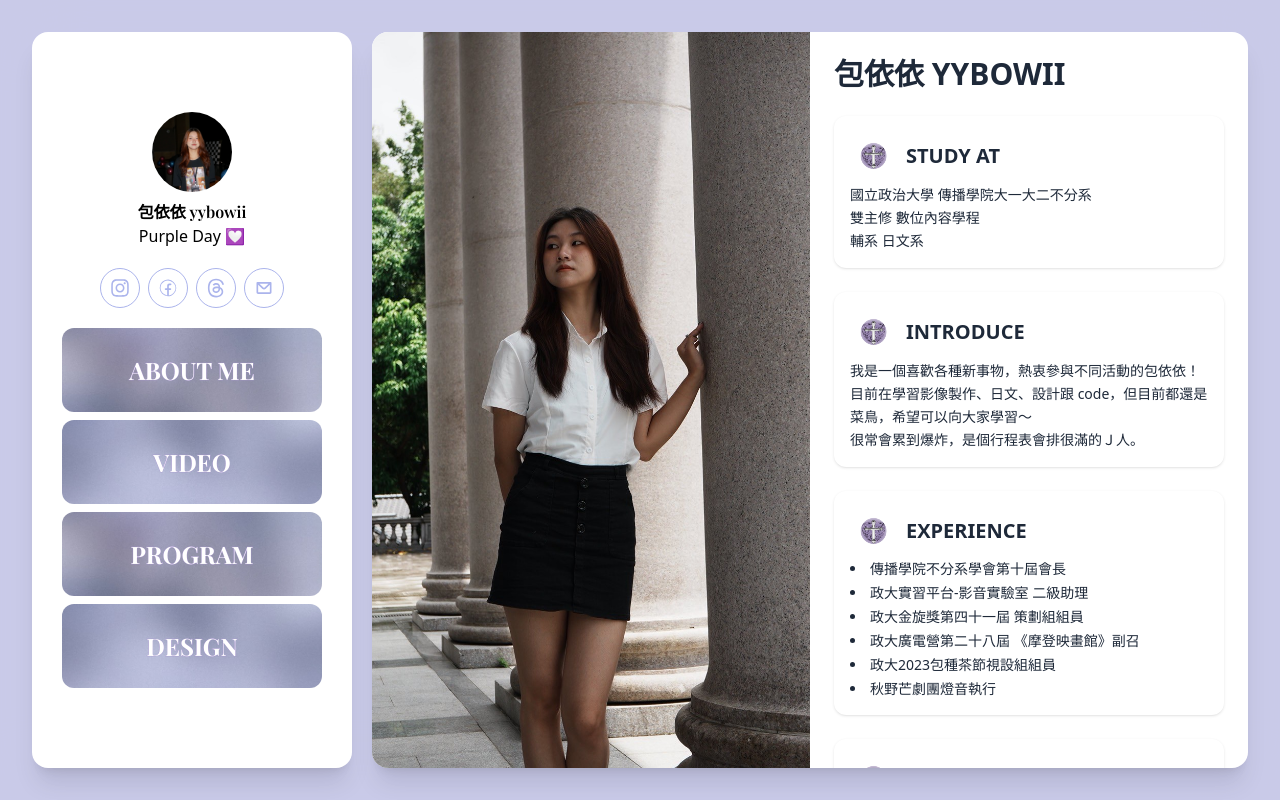
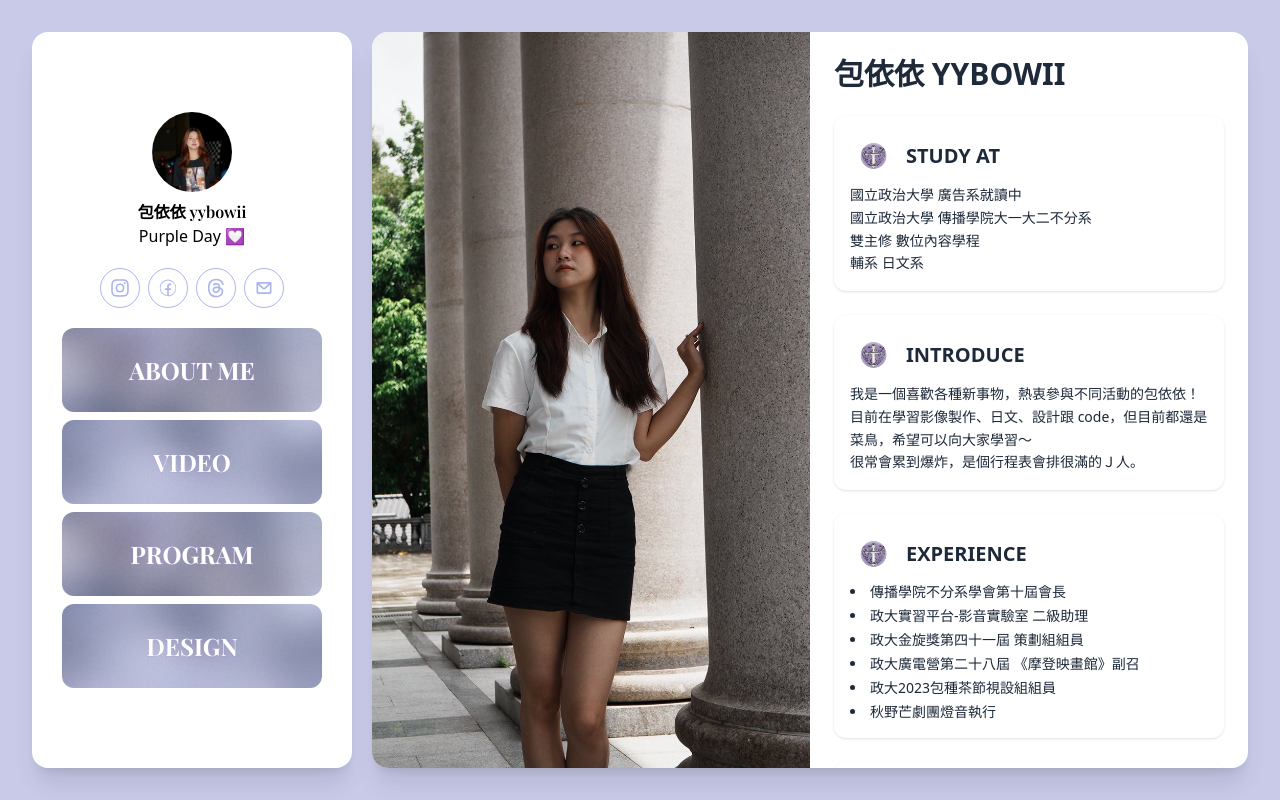
Before and after one commit to yybowii/personal-resume, a Next.js app: page /about in a window 1280 px wide. Built offline with nearby package versions, Linux system fonts and the light colour scheme.

Commit message:
改學歷介紹

```diff
--- a/src/app/about/page.js
+++ b/src/app/about/page.js
@@ -38,9 +38,10 @@ export default function About() {
               <h2 className="text-xl font-semibold">STUDY AT</h2>
             </div>
             <p className="mt-1 text-sm leading-relaxed">
+              國立政治大學 廣告系就讀中<br />
               國立政治大學 傳播學院大一大二不分系<br />
               雙主修 數位內容學程<br />
-              輔系 日文系
+              輔系 日文系<br />
             </p>
           </motion.section>
 
```
Also changed, not shown: 1 other file (tests, documents, lock files or other folders).
